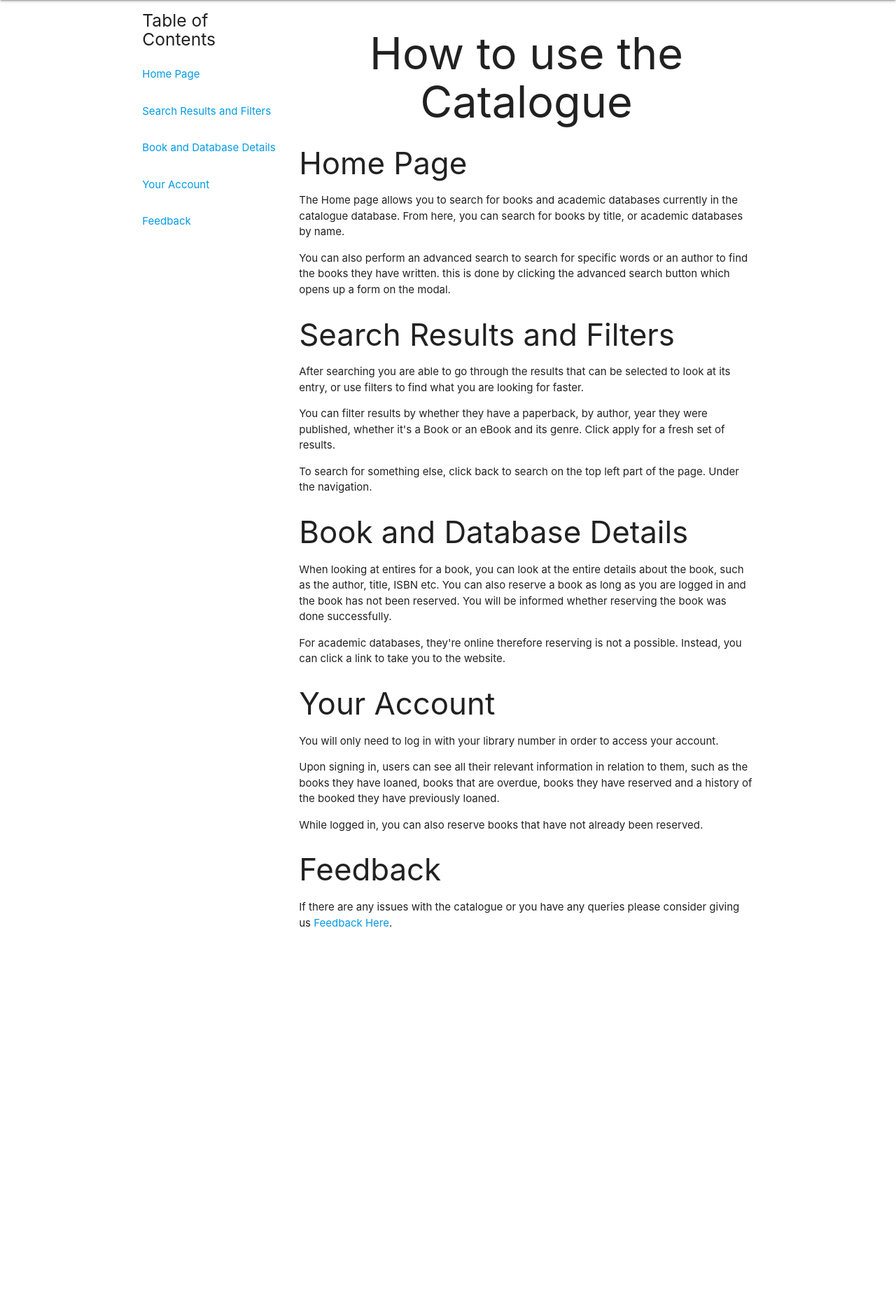
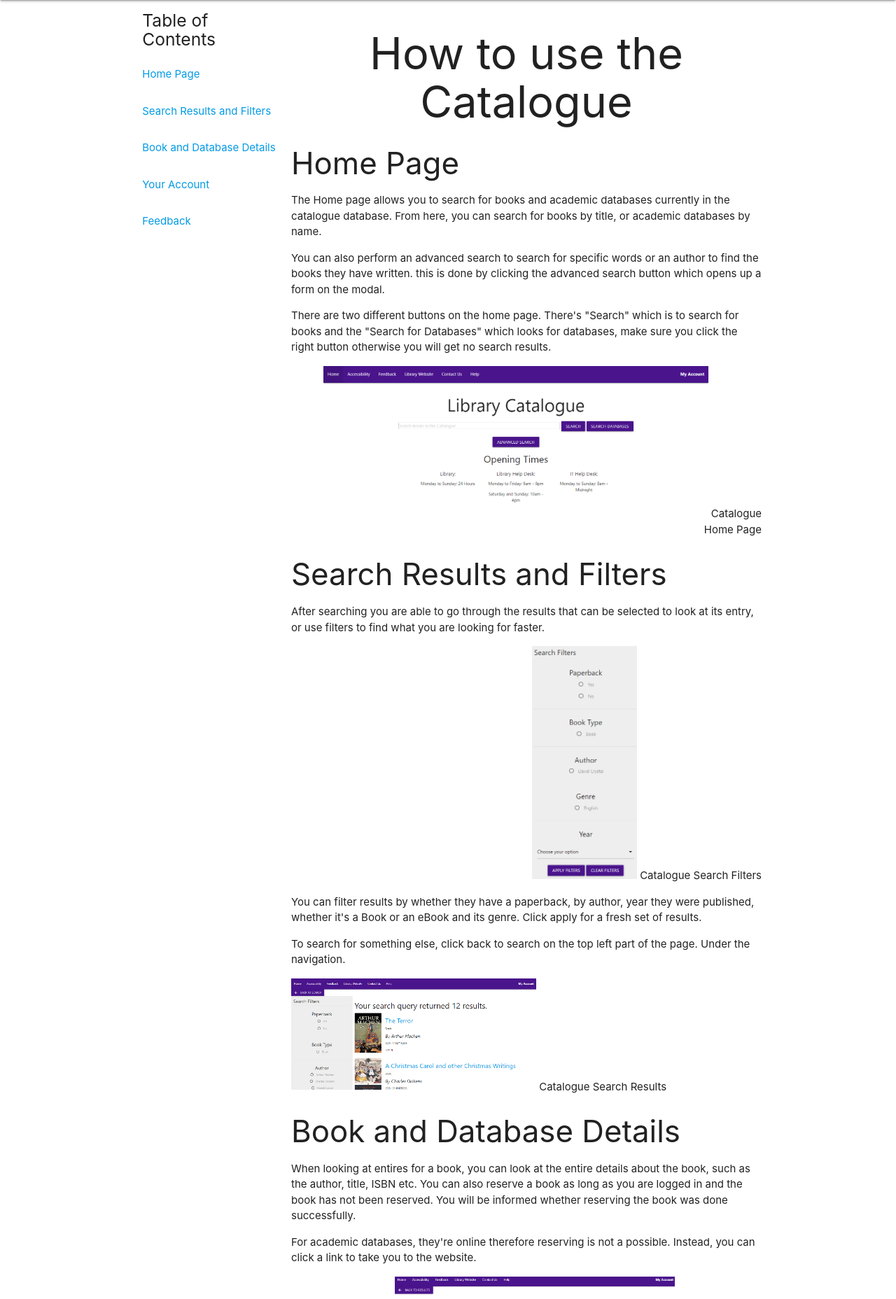
Before and after one commit to Alphaa2k/FinalProject, a PHP site: page /help.php in a window 1280 px wide. Shown: the part 64-1920 px from the top of the page at 70% size. Before the commit the page ends 1389 px from the top, so only its background shows below. Run offline with PHP 8.4, Linux system fonts and the light colour scheme.

Commit message:
User Guide Improvements

```diff
--- a/help.php
+++ b/help.php
@@ -48,6 +48,7 @@
     <li class="active"><a>Help</a></li>
     <li><a href="login.php" id="account">My Account</a></li>
   </ul>
+
   <div class="container">
     <div class="row">
 
@@ -74,6 +75,7 @@
 
         <h1>How to use the Catalogue</h1>
 
+        <div class="row">
           <h3 id="howtouse">Home Page</h3>
           <p>The Home page allows you to search for books and academic databases currently in the catalogue database. From here, you can
             search for books by title, or academic databases by name.</p>
@@ -81,17 +83,39 @@
           <p>You can also perform an advanced search to search for specific words or an author to find the books they have written.
             this is done by clicking the advanced search button which opens up a form on the modal.</p>
 
+          <p>There are two different buttons on the home page. There's "Search" which is to search for books and the "Search for Databases"
+            which looks for databases, make sure you click the right button otherwise you will get no search results.</p>
+
+          <div class="right-align">
+            <img src="DB Images/index.png" alt="Image of Home Page" class="responsive-img" width="550">
+            <span>Catalogue Home Page</span>
+          </div>
+        </div>
+
+        <div class="row">
 
           <h3 id="results">Search Results and Filters</h3>
           <p>After searching you are able to go through the results that can be selected to look at its entry, or use filters
             to find what you are looking for faster.</p>
 
+            <div class="right-align">
+              <img src="DB Images/filter.png" alt="Image of Search Filters" class="responsive-img" width="150">
+              <span>Catalogue Search Filters</span>
+            </div>
+
           <p>You can filter results by whether they have a paperback, by author, year they were published, whether it's a Book or an eBook
             and its genre. Click apply for a fresh set of results.</p>
 
+
           <p>To search for something else, click back to search on the top left part of the page. Under the navigation.</p>
 
+          <div class="left-align">
+            <img src="DB Images/search.png" alt="Image of Search Page" class="responsive-img" width="350">
+            <span>Catalogue Search Results</span>
+            </div>
+          </div>
 
+        <div class="row">
           <h3 id="details">Book and Database Details</h3>
           <p>When looking at entires for a book, you can look at the entire details about the book, such as the author, title, ISBN etc.
             You can also reserve a book as long as you are logged in and the book has not been reserved. You will be informed whether
@@ -100,6 +124,13 @@
           <p>For academic databases, they're online therefore reserving is not a possible. Instead, you can click a link to take you to the
             website.</p>
 
+          <div class="right-align">
+            <img src="DB Images/details.png" alt="Image of a Book's Details" class="responsive-img" width="400">
+            <span>Details of a Book</span>
+            </div>
+          </div>
+
+        <div class="row">
           <h3 id="youraccount">Your Account</h3>
           <p>You will only need to log in with your library number in order to access your account.</p>
 
@@ -107,11 +138,16 @@
             books that are overdue, books they have reserved and a history of the booked they have previously loaned.</p>
 
           <p>While logged in, you can also reserve books that have not already been reserved.</p>
+        </div>
 
+        <div class="row">
           <h3 id="feedback">Feedback</h3>
           <p>If there are any issues with the catalogue or you have any queries please consider giving us <a href="feedback.php">Feedback Here</a>.</p>
+        </div>
 
         </div>
       </div>
+  </div>
 </body>
+
 </html>
```
Also changed, not shown: DB Images/details.PNG (added), DB Images/filter.png (added), DB Images/index.PNG (added), DB Images/search.png (added). Lines whose indentation alone changed are shown as unchanged.
